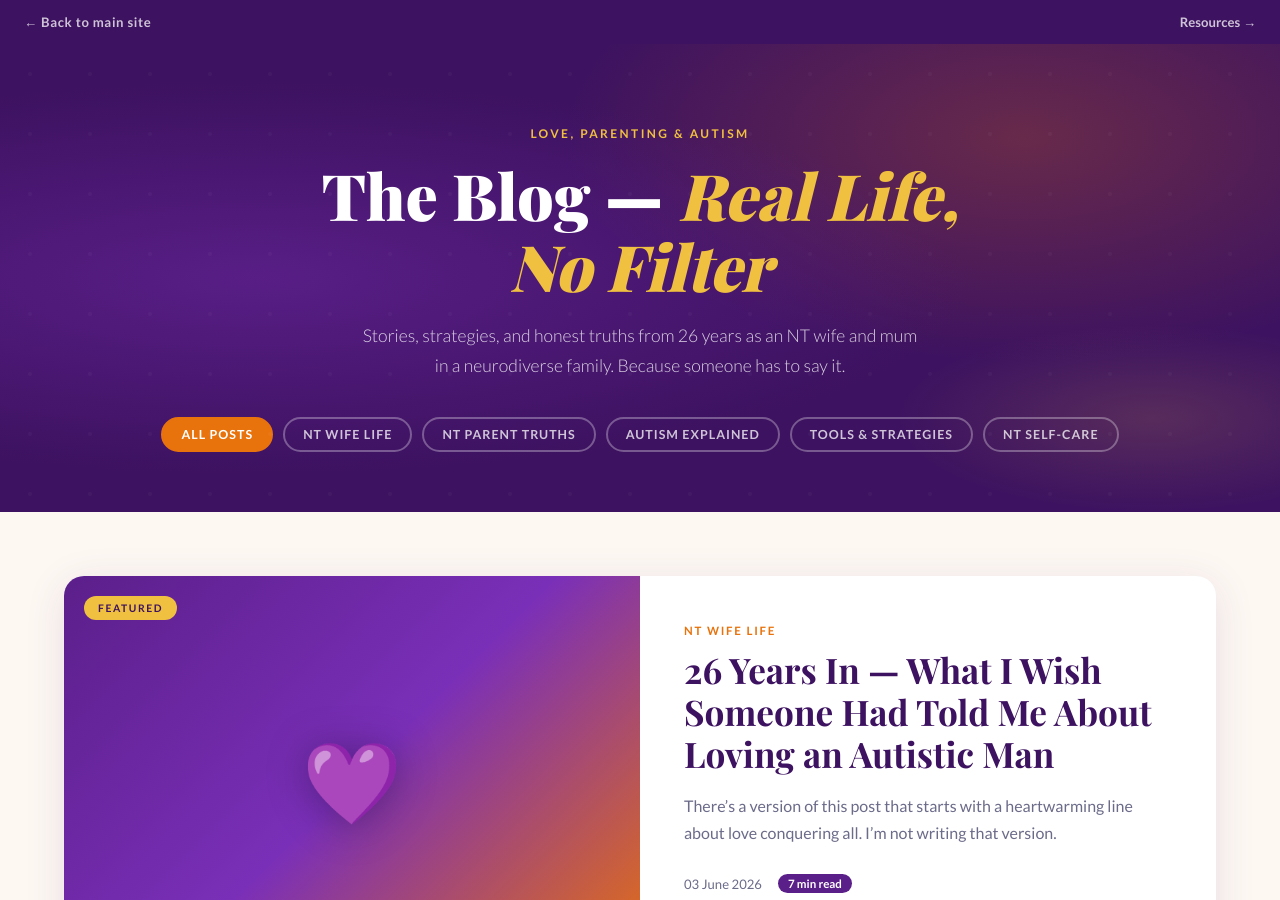
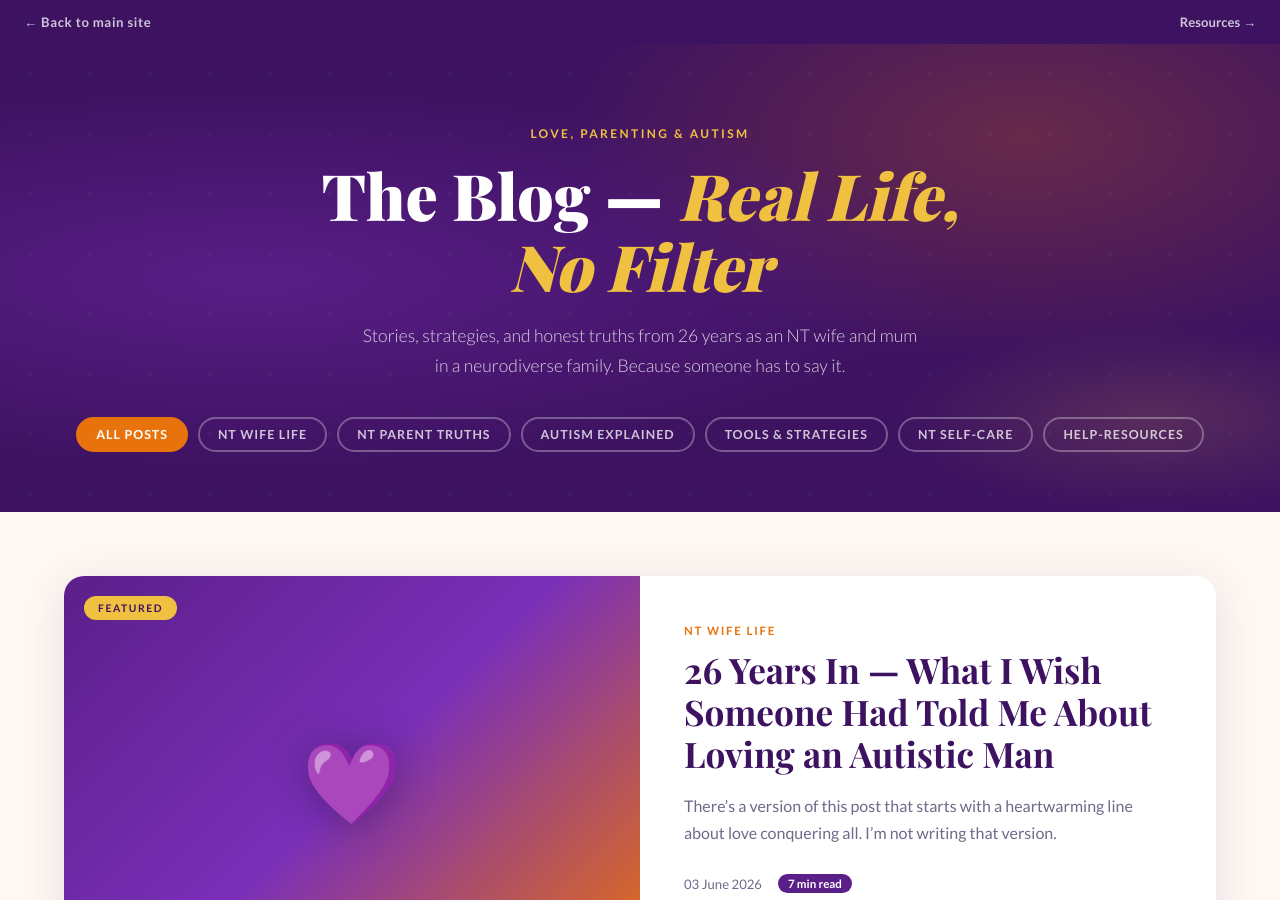
Before and after one commit to stixxnicky-lpa/loveparentingandautism, a Jekyll site: the page built from blog/index.html, in a window 1280 px wide and 900 px high. Built offline with Jekyll 4.4.1, drawn with Linux system fonts in a browser that asks for light colours; some web fonts are replaced.

Commit message:
Update index.html

```diff
--- a/blog/index.html
+++ b/blog/index.html
@@ -439,6 +439,7 @@ permalink: /blog/
     <a href="/blog/category/autism-explained/" class="filter-tag">Autism Explained</a>
     <a href="/blog/category/tools-strategies/" class="filter-tag">Tools &amp; Strategies</a>
     <a href="/blog/category/self-care/" class="filter-tag">NT Self-Care</a>
+     <a href="/blog/category/help-resources/" class="filter-tag">Help-Resources</a>
   </div>
 </section>
 
```
